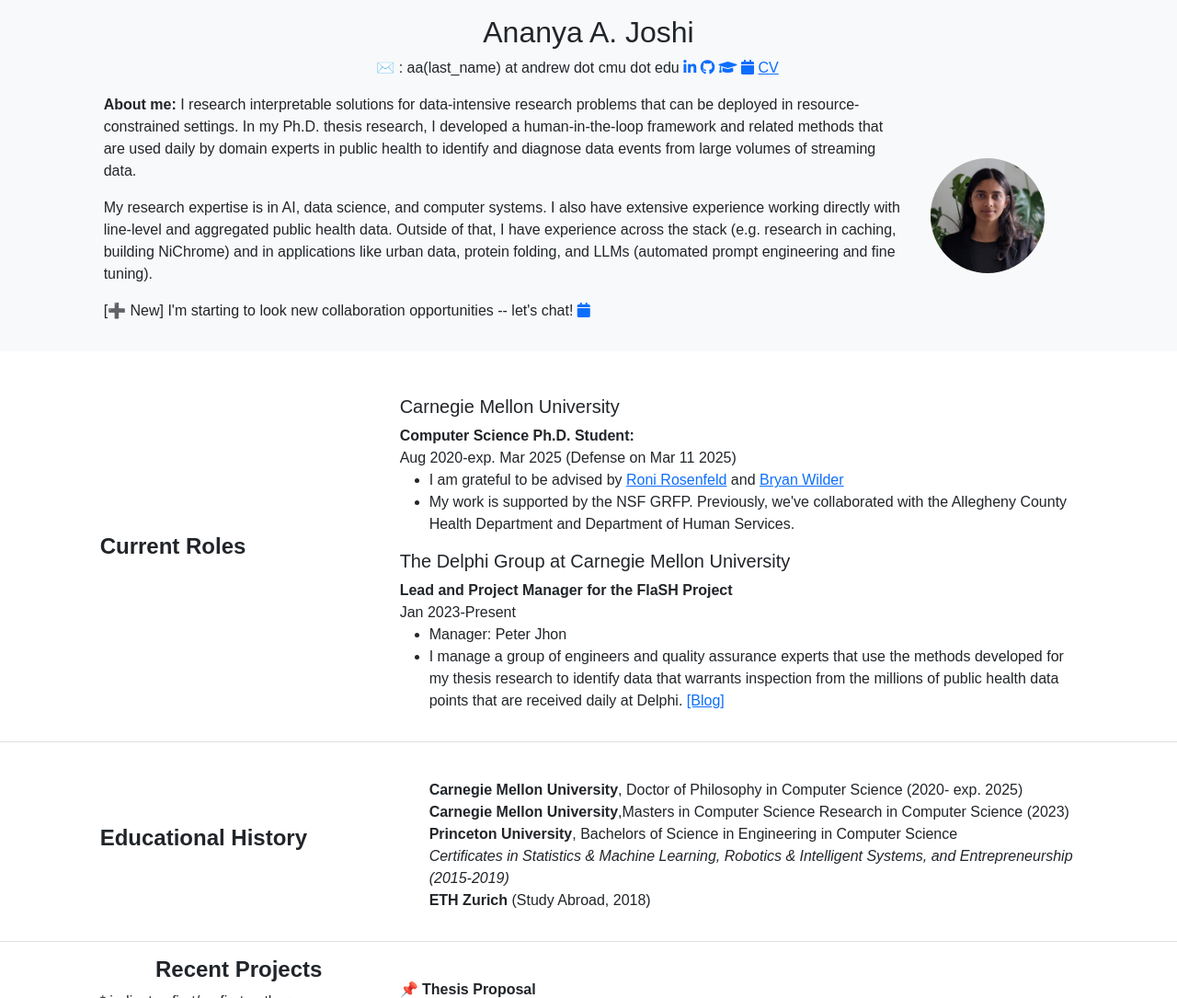
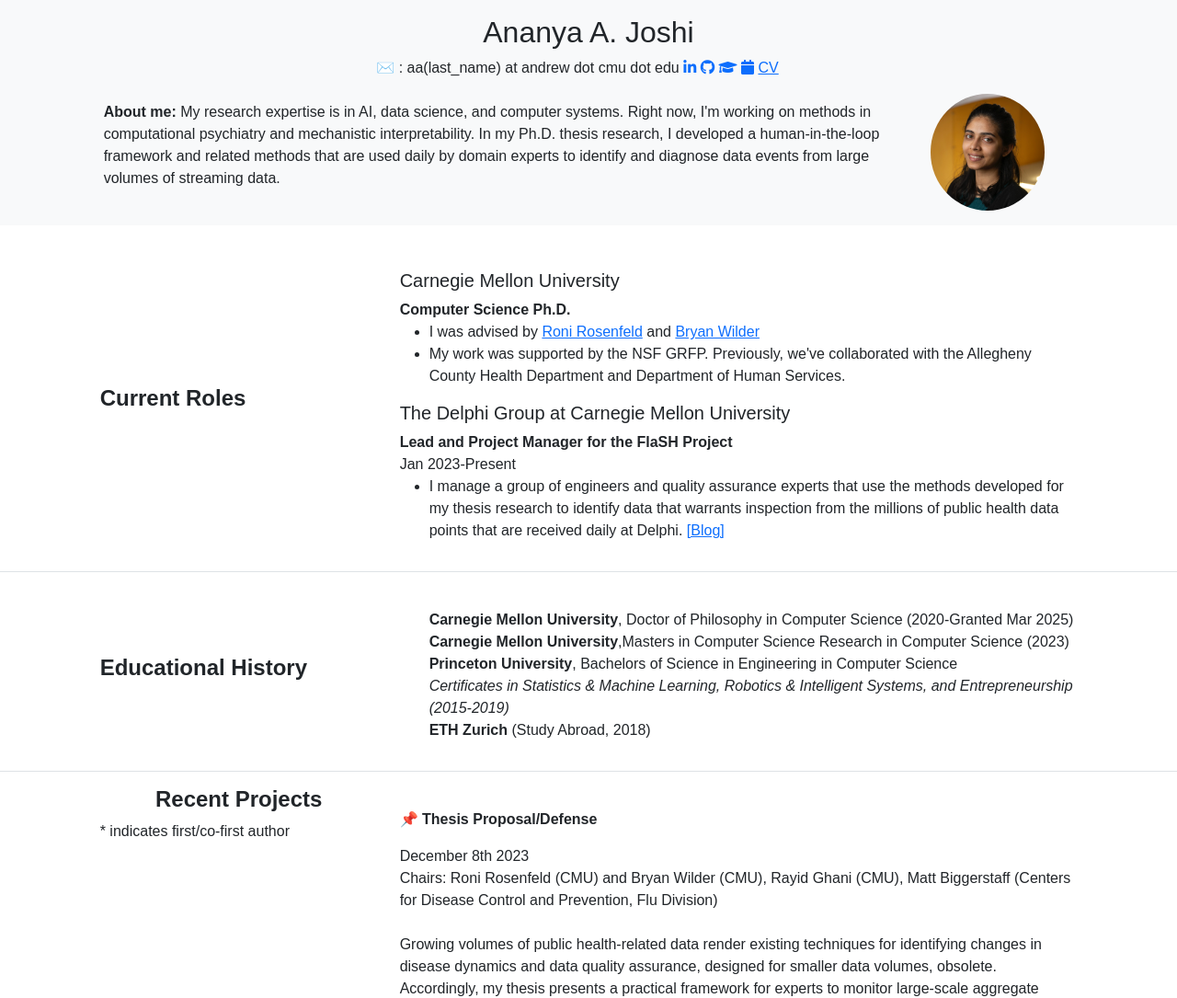
Before and after one commit to Ananya-Joshi/ananya-joshi.github.io, a Jekyll site: the page built from index.md, in a window 1280 px wide and 1400 px high, cut to the strip 0-1085 px from the top of the window. Shown: the whole strip at 92% size. Built offline with Jekyll 4.4.1, drawn with Linux system fonts in a browser that asks for light colours; some of the changed text lies outside the part shown.

Commit message:
updated completed PhD

```diff
--- a/_layouts/default.html
+++ b/_layouts/default.html
@@ -33,15 +33,13 @@
 	     </div>
         <div class="row">
             <div class="col align-self-center">
-                <p><b> About me: </b> I research interpretable solutions for data-intensive research problems that can be deployed in resource-constrained settings. In my Ph.D. thesis research, I developed a human-in-the-loop framework and related methods that are used daily by domain experts in public health to identify and diagnose data events from large volumes of streaming data.
+                <p><b> About me: </b> My research expertise is in AI, data science, and computer systems. Right now, I'm working on methods in computational psychiatry and mechanistic interpretability. In my Ph.D. thesis research, I developed a human-in-the-loop framework and related methods that are used daily by domain experts to identify and diagnose data events from large volumes of streaming data.
 			</p>
-                <p> My research expertise is in AI, data science, and computer systems. I also have extensive experience working directly with line-level and aggregated public health data.
-		Outside of that, I have experience across the stack (e.g. research in caching, building NiChrome) and in applications like urban data, protein folding, and LLMs (automated prompt engineering and fine tuning). </p>
-                <p>[➕ New] I'm starting to look new collaboration opportunities -- let's chat! <a href="https://calendar.app.google/zteteEcVm3BEEByV6"><i class="fa fa-calendar"></i></a></p>
+
 
             </div>
             <div class="col-2 align-self-center">
-                <img src="/assets/headshot.jpg" class="img-fluid rounded-circle" alt="Personal Website Picture" width=80% height=80%>
+                <img src="/assets/headshot.png" class="img-fluid rounded-circle" alt="Personal Website Picture" width=80% height=80%>
             </div>
         </div>
     </div>
@@ -59,17 +57,15 @@
     <div class="col-md-7">
     	</br>
         <h5>Carnegie Mellon University</h5>
-        <b>Computer Science Ph.D. Student:</b> <br>
-        Aug 2020-exp. Mar 2025 (Defense on Mar 11 2025)
+        <b>Computer Science Ph.D.</b> <br>
         <ul>
-            <li>I am grateful to be advised by <a href="http://www.cs.cmu.edu/~roni/" class="link-primary">Roni Rosenfeld</a> and <a href="https://bryanwilder.github.io/" class="link-primary">Bryan Wilder</a></li>
-            <li>My work is supported by the NSF GRFP. Previously, we've collaborated with the Allegheny County Health Department and Department of Human Services.</li>
+            <li>I was advised by <a href="http://www.cs.cmu.edu/~roni/" class="link-primary">Roni Rosenfeld</a> and <a href="https://bryanwilder.github.io/" class="link-primary">Bryan Wilder</a></li>
+            <li>My work was supported by the NSF GRFP. Previously, we've collaborated with the Allegheny County Health Department and Department of Human Services.</li>
         </ul>
         <h5>The Delphi Group at Carnegie Mellon University</h5>
         <b>Lead and Project Manager for the FlaSH Project</b> <br>
         Jan 2023-Present
         <ul>
-            <li>Manager: Peter Jhon <br></li>
             <li> I manage a group of engineers and quality assurance experts that use the methods developed for my thesis research to identify data that warrants inspection from the millions of public health data points that are received daily at Delphi. <a href="https://delphi.cmu.edu/blog/2024/01/01/introducing-the-flash-group/" class="link-primary">[Blog]</a> </li>
 
         </ul>
@@ -84,7 +80,7 @@
     <div class="col-md-7">
         </br>
         <ul style="list-style-type:none;">
-            <li> <b>Carnegie Mellon University</b>, Doctor of Philosophy in Computer Science (2020- exp. 2025)</li>
+            <li> <b>Carnegie Mellon University</b>, Doctor of Philosophy in Computer Science (2020-Granted Mar 2025)</li>
             <li> <b>Carnegie Mellon University</b>,Masters in Computer Science Research in Computer Science (2023)</li>
             <li> <b>Princeton University</b>, Bachelors of Science in Engineering in Computer Science<br>
                 <em>Certificates in Statistics & Machine Learning, Robotics & Intelligent Systems, and Entrepreneurship (2015-2019)</em></li>
@@ -126,7 +122,7 @@
 		 <li> have greater sensitivity to text input, reducing the need for costly parameter-tuning and regeneration,</li>
 		 <li> provide a quality/uncertainty metric during text generation. </li>
     	</ul>
-	Our experiments show how this approach has unique advantages over current fine-tuning applications.  <br>
+	Our experiments show how this approach has unique advantages over current fine-tuning application including for inference-time tuning.  <br>
 	📣 <a href="https://github.com/IBM/sae-steering" class="link-primary">[Open-sourced from IBM]</a><br>
 	➕ Manuscript in submission!
 	<div class="border-top my-3"></div>
@@ -254,9 +250,21 @@
 {% endfor %}
 Website made with Jekyll and Bootstrap.
 
+
+
+<script async src="https://www.googletagmanager.com/gtag/js?id=G-6C1DTW9ZF1"></script>
+<script>
+  window.dataLayer = window.dataLayer || [];
+  function gtag(){dataLayer.push(arguments);}
+  gtag('js', new Date());
+
+  gtag('config', 'G-6C1DTW9ZF1');
+</script>
+
+
+
   <script src="https://cdn.jsdelivr.net/npm/bootstrap@5.1.3/dist/js/bootstrap.bundle.min.js" integrity="sha384-ka7Sk0Gln4gmtz2MlQnikT1wXgYsOg+OMhuP+IlRH9sENBO0LRn5q+8nbTov4+1p" crossorigin="anonymous"></script>
   <script src="/assets/js/main.js"></script>
-	<noscript><iframe src="https://www.googletagmanager.com/ns.html?id=GTM-WLWR2XRK"
-height="0" width="0" style="display:none;visibility:hidden"></iframe></noscript>
+
   </body>
 </html>
```
Also changed, not shown: other parts of _layouts/default.html (+1 -1 lines), index.md (+3 -2 lines), assets/headshot.jpg (deleted), assets/headshot.png (added), 3 other files.
